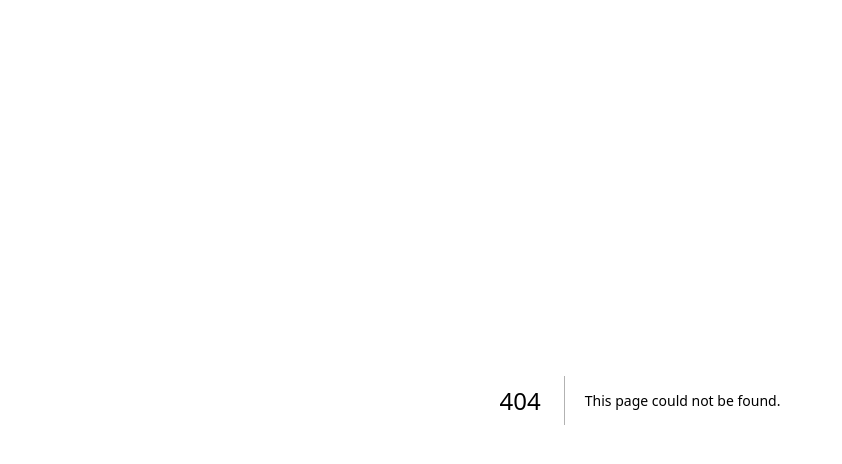
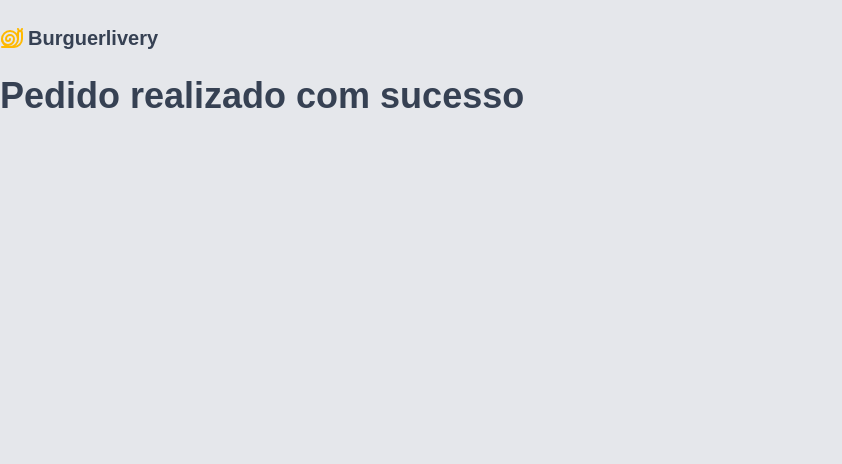
Before and after one commit to ubirajarapelli/1tdspsr-burguerlivery, a Next.js app: page /pedido/finalizado in a window 1280 px wide. Before the commit this address had no page. Shown: the top 464 px of the page, without its empty margins (0-842 px from the left). Built offline with nearby package versions, Linux system fonts and the light colour scheme.

Commit message:
feat: add pedido page

```diff
--- a/app/checkout/page.tsx
+++ b/app/checkout/page.tsx
@@ -1,7 +1,12 @@
 "use client"
-import { useContext, useEffect, useLayoutEffect, useState } from "react"
+import {
+  ChangeEvent,
+  useContext,
+  useEffect,
+  useLayoutEffect,
+  useState,
+} from "react"
 import { useRouter } from "next/navigation"
-import Link from "next/link"
 import { Logo } from "../components"
 import axios from "axios"
 import { PaymentOptionsData } from "../types/paymentOptions"
@@ -11,7 +16,7 @@ import { formatCurrency } from "../utils"
 export default function Checkout() {
   const router = useRouter()
 
-  const { totalValue, totalItems } = useContext(
+  const { totalValue, totalItems, appetizerOrder } = useContext(
     OrderContext
   ) as OrderContextValue
 
@@ -21,12 +26,20 @@ export default function Checkout() {
   >([])
 
   const [userToken, setUserToken] = useState<string | null>(null)
+  const [selectedPaymentOption, setSelectedPaymentOption] = useState<
+    number | null
+  >(0)
 
   const baseURL = process.env.NEXT_PUBLIC_API_URL
   const frete = 7.9
 
   const sumValues = (firstValue: number, lastValue: number) => {
     return firstValue + lastValue
+  }
+
+  const handleSelectPayment = (event: ChangeEvent<HTMLSelectElement>) => {
+    const { value } = event.target
+    setSelectedPaymentOption(Number(value))
   }
 
   const getPaymentOptions = async () => {
@@ -40,22 +53,24 @@ export default function Checkout() {
 
   const postCreateOrder = async () => {
     const params = {
-      items: [
-        {
-          title: "string",
-          value: 1,
-        },
-      ],
-      paymentOption: 1,
+      items: appetizerOrder.map(({ title, value }) => ({ title, value })),
+      paymentOption: selectedPaymentOption,
     }
 
     try {
-      const response = await axios.post(`${baseURL}/order/create-order`, {
-        body: params,
-        headers: {
-          Authorization: `Bearer ${userToken}`,
-        },
-      })
+      const response = await axios.post(
+        `${baseURL}/order/create-order`,
+        JSON.stringify(params),
+        {
+          headers: {
+            authorization: `Bearer ${userToken}`,
+          },
+        }
+      )
+
+      if (response) {
+        router.push("/pedido/finalizado")
+      }
     } catch (error) {
       console.error("Error creating order:", error)
     }
@@ -111,9 +126,10 @@ export default function Checkout() {
               <select
                 name="payment"
                 id="payment"
+                onChange={handleSelectPayment}
                 className="text-gray-700 leading-tight rounded border w-full py-2 px-4"
               >
-                <option value="" disabled selected>
+                <option value={0} disabled selected>
                   Selecione
                 </option>
                 {paymentOptions.map((payment) => (
@@ -150,12 +166,12 @@ export default function Checkout() {
           </div>
         </div>
         <div className="flex justify-end mt-6">
-          <Link
-            href="/"
+          <button
+            onClick={postCreateOrder}
             className="py-2 px-6 rounded-full bg-amber-300 text-amber-600 font-semibold border border-amber-400"
           >
             Fazer pedido
-          </Link>
+          </button>
         </div>
       </section>
     </main>
--- /dev/null
+++ b/app/pedido/finalizado/page.tsx
@@ -0,0 +1,19 @@
+import { Logo } from "@/app/components"
+
+export default function PedidoFinalizado() {
+  return (
+    <main className="bg-gray-200 h-screen">
+      <section className="container mx-auto">
+        <header className="py-6 flex justify-between items-center">
+          <span className="flex items-center gap-1">
+            <Logo />
+          </span>
+        </header>
+        <h1 className="text-4xl text-gray-700 font-bold mb-6">
+          Pedido realizado com sucesso
+        </h1>
+        <div className="min-h-96"></div>
+      </section>
+    </main>
+  )
+}
```
